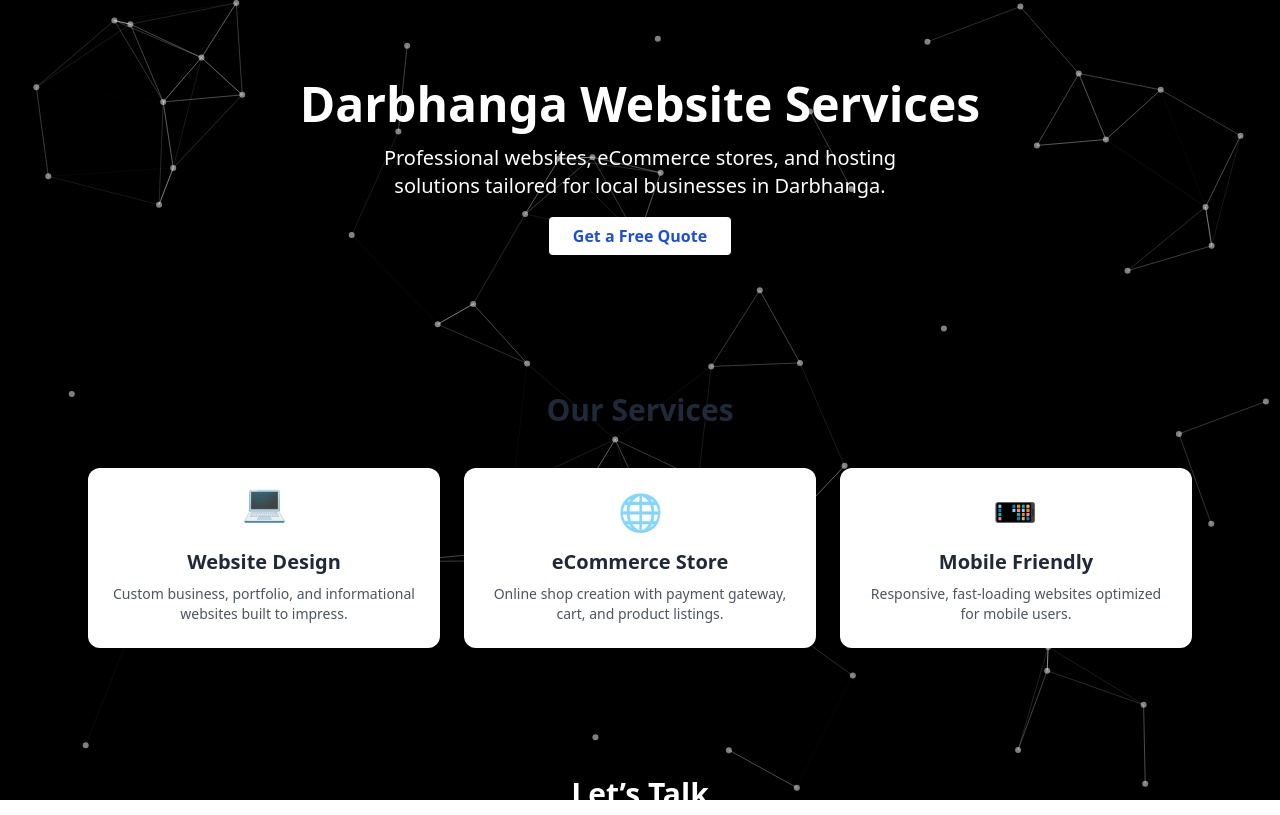
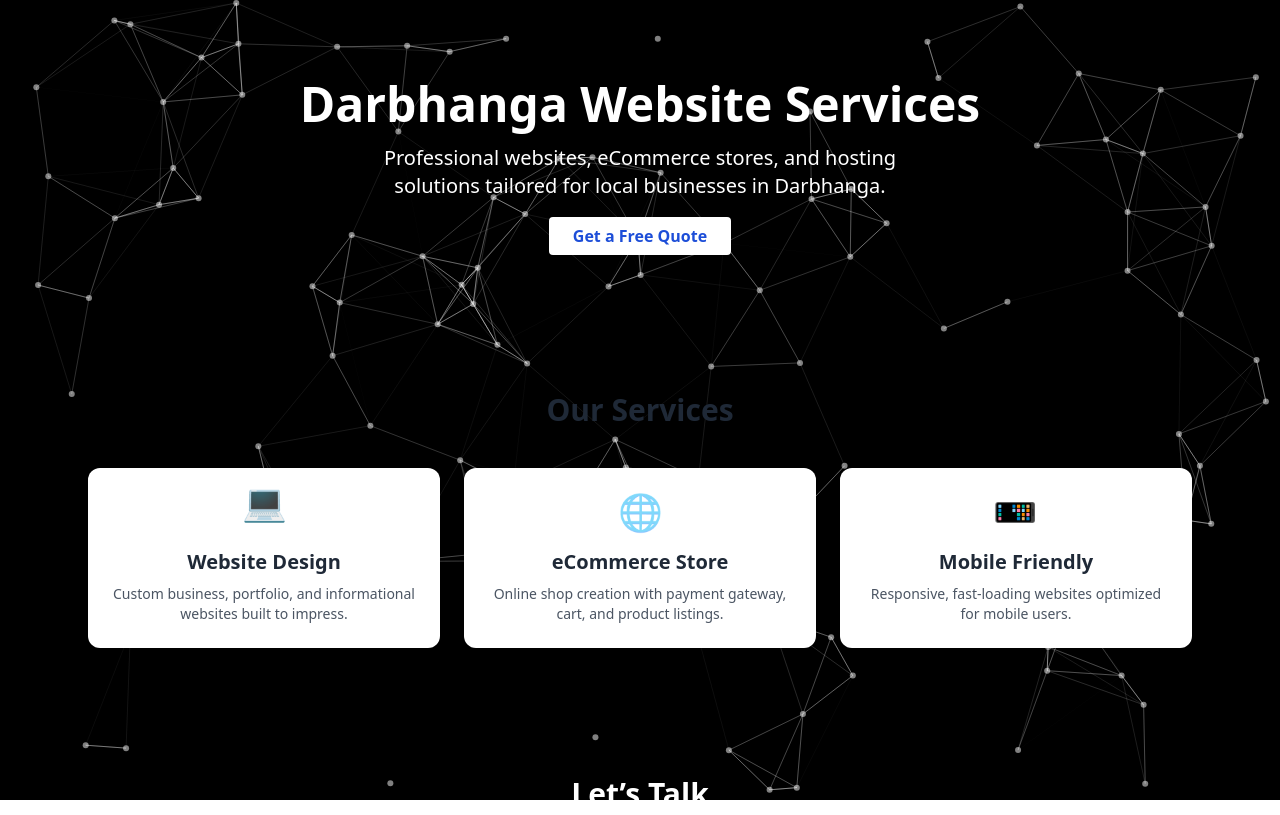
Before and after one commit to darbhangawebsite/darbhangawebsite, a plain HTML site: page index.html in a window 1280 px wide. Shown: the top 815 px of the page. Drawn offline with nearby package versions, Linux system fonts and the light colour scheme.

Commit message:
Update index.html

```diff
--- a/index.html
+++ b/index.html
@@ -119,7 +119,7 @@
           outMode: "bounce"
         },
         number: {
-          value: 60,
+          value: 100,
           density: { enable: true, area: 800 }
         },
         opacity: { value: 0.5 },
```
